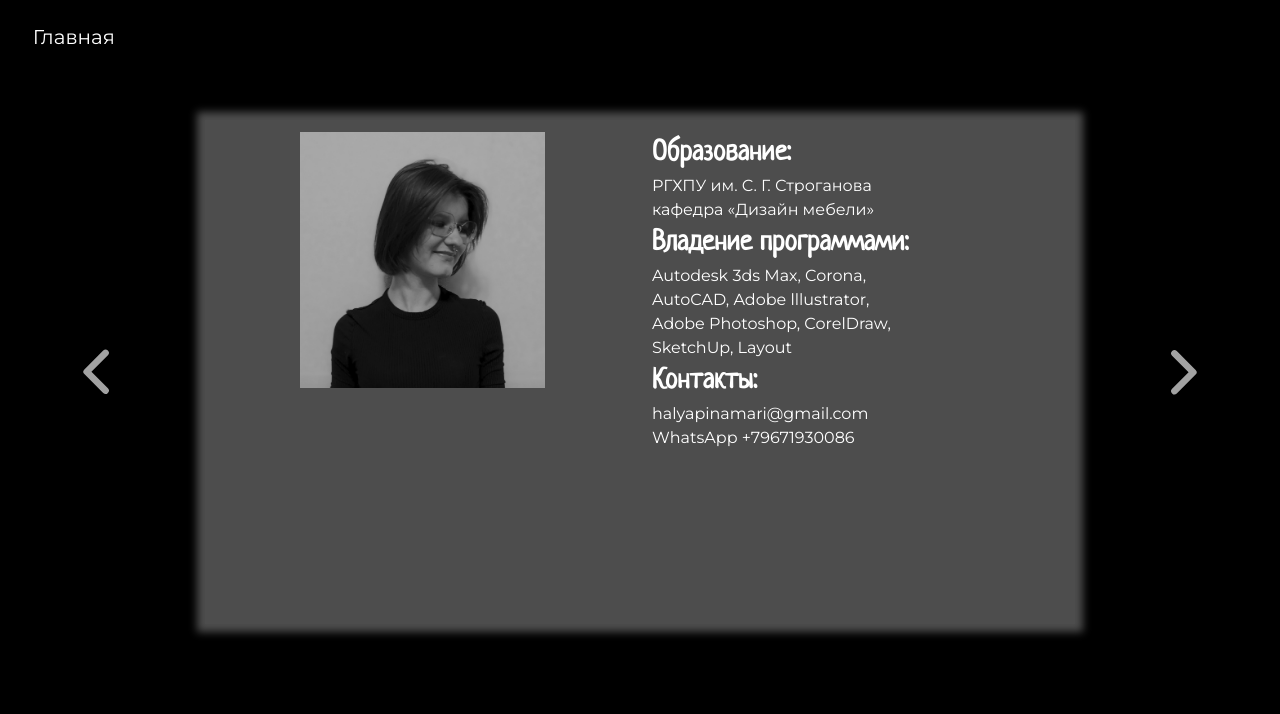
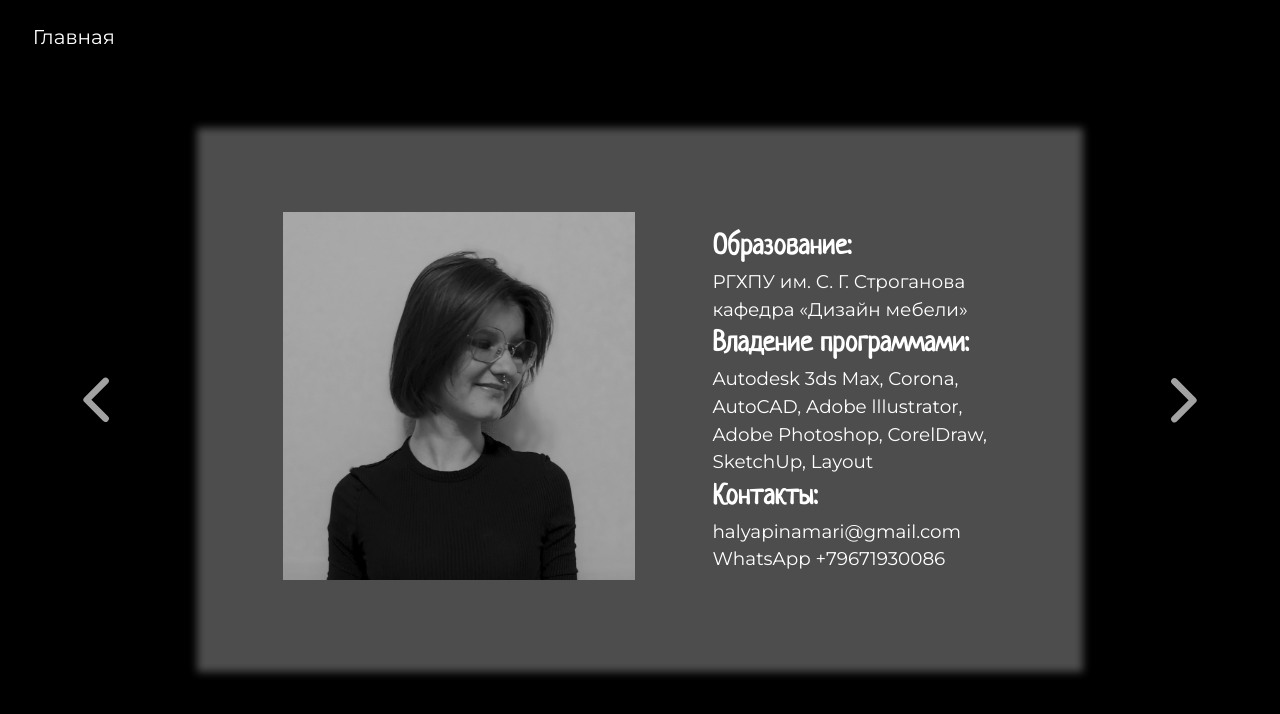
Before and after one commit to Ahri-ninetailed/halyapina.com, a Vue app: page /aboutme in a window 1280 px wide. Shown: the top 714 px of the page. Built offline with nearby package versions, Linux system fonts and the light colour scheme.

Commit message:
Fix 1 slide

```diff
--- a/src/pages/About.vue
+++ b/src/pages/About.vue
@@ -1,6 +1,6 @@
 <template>
   <v-container class="aboutpage pa-0" fluid>
-    <v-row class="text-center" justify="center" style="height: 73vh; padding-top: 10vh;">
+    <v-row class="text-center" justify="center" :style="heightSlideProp" style="padding-top: 12vh;">
       <v-col cols="2" sm="2" md="2" lg="2" class="d-flex align-center text-center justify-center">
         <v-btn :style="heightArr" @click="prevSlide" class="transparent-button">
           <img :style="heightArr" src="../images/AboutMePage/arr-left.svg" alt="Prev slide" />
@@ -10,11 +10,11 @@
         <v-carousel style="width: 100%; height: inherit;" :show-arrows="false" :cycle="false" hide-delimiters v-model="carouselModel">
           <v-carousel-item>
             <!-- Ваш первый слайд -->
-            <v-row class="slide">
-              <v-col cols="6">
-                <img style="height: 20vw;" src="../images/AboutMePage/Slide1/MyFace.jpg" alt="Maria Halyapina img"/>
+            <v-row no-gutters class="slide" :style="heightSlideRowProp">
+              <v-col offset="1" cols="5" class="align-self-center">
+                <img style="height: 46vh;" src="../images/AboutMePage/Slide1/MyFace.jpg" alt="Maria Halyapina img"/>
               </v-col>
-              <v-col cols="6" class="align-self-center">
+              <v-col offset="1" cols="5" class="align-self-center">
                 <h1 class="text-start h-neucha-regular">
                   Образование:
                 </h1>
@@ -81,8 +81,24 @@ export default {
             totalSlides: 3, // Общее количество слайдов (вам нужно установить актуальное значение)
             heightArr: {
                 height: '10vh'
+            },
+            heightSlide: {
+                measure: 'vh',
+                value: 76,
             }
         };
+    },
+    computed: {
+      heightSlideProp() {
+        return {
+          height: this.heightSlide.value + this.heightSlide.measure,
+        };
+      },
+      heightSlideRowProp() {
+        return {
+          height: (this.heightSlide.value - 10) + this.heightSlide.measure,
+        };
+      }
     },
     methods: {
         nextSlide() {
@@ -132,4 +148,7 @@ h1, p {
 h1 {
   font-size: 3.5vh;
 }
+p {
+  font-size: 2.3vh;
+}
 </style>
```
Also changed, not shown: src/images/AboutMePage/Slide1/MyFace.jpg.
